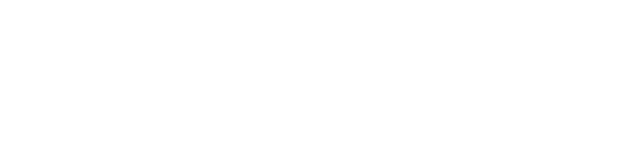
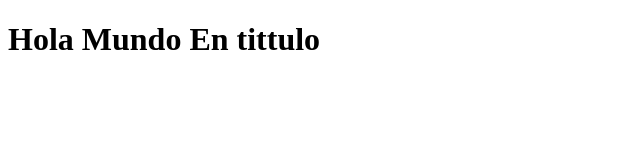
Before and after one commit to kevinlopez/mi-repositorio, a plain HTML site: page index.html in a window 1280 px wide. Shown: the whole page, without its empty margins (0-640 px from the left). Drawn offline with Linux system fonts and the light colour scheme.

Commit message:
Modificacion html

```diff
--- a/index.html
+++ b/index.html
@@ -5,6 +5,6 @@
     <title>Document</title>
 </head>
 <body>
-
+    <h1>Hola Mundo En tittulo</h1>
 </body>
 </html>
```
